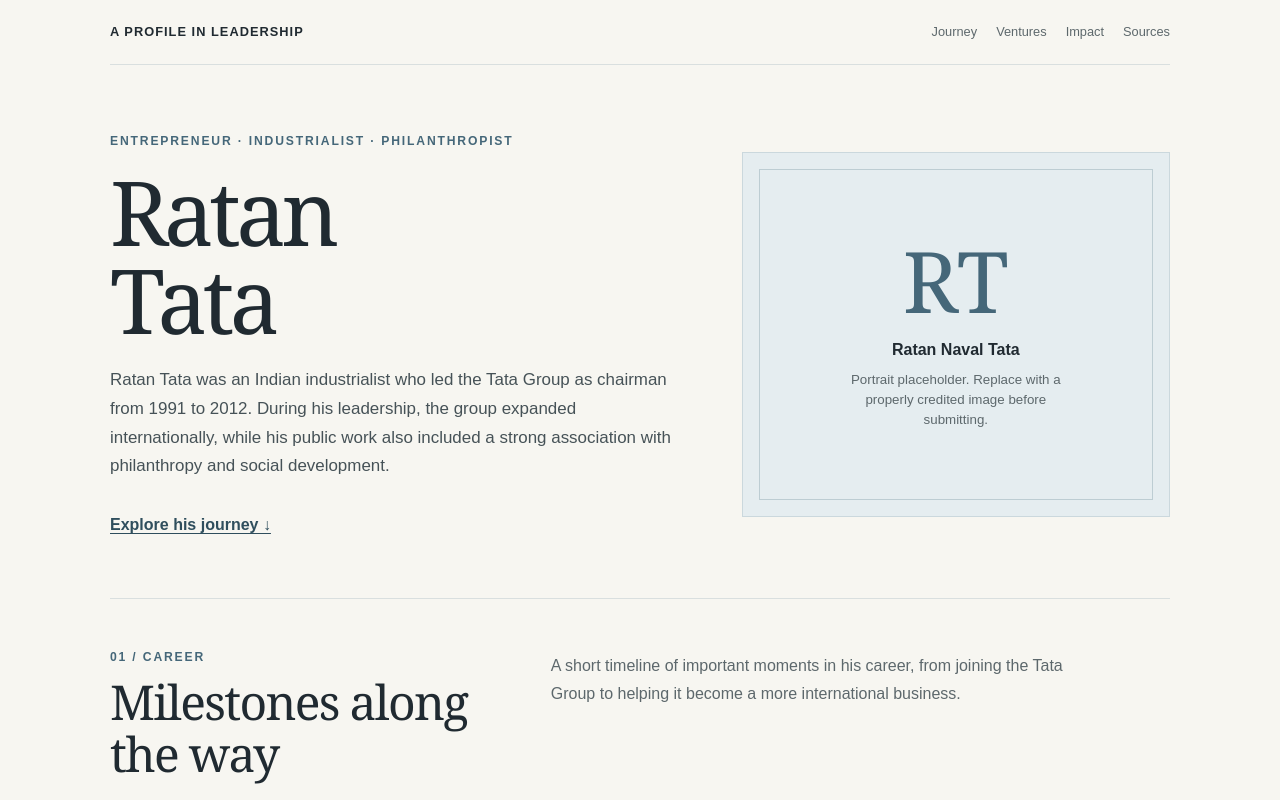
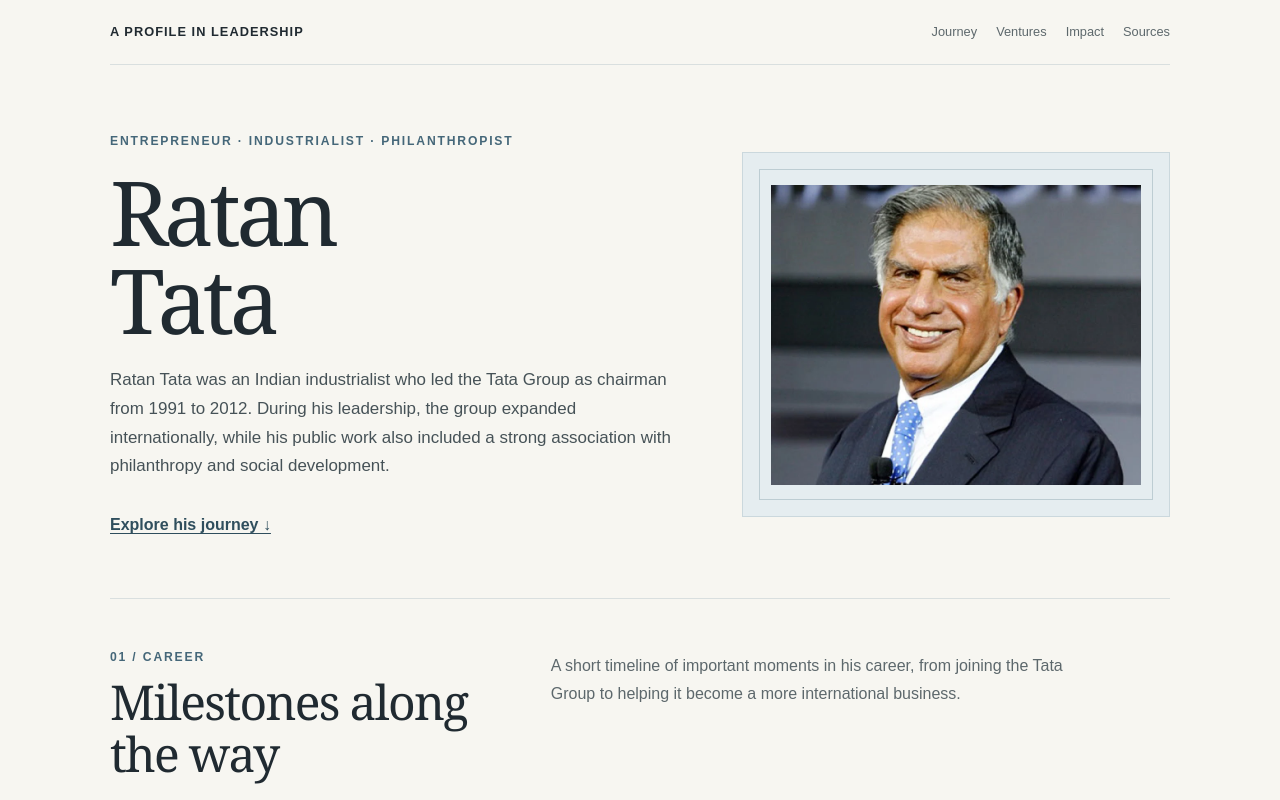
Before and after one commit to devanshii1/ratantatawebsite, a website: page index.html in a window 1280 px wide. Shown: the top 800 px of the page. Drawn offline with Linux system fonts and the light colour scheme.

Commit message:
Replace placeholder with Ratan Tata's portrait image
Added a portrait image of Ratan Tata and updated styles.

```diff
--- a/index.html
+++ b/index.html
@@ -15,6 +15,17 @@
       --muted: #5d686c;
       --line: #d9dfdf;
       --white: #fffefa;
+
+      .portrait-inner {
+         position: relative;
+         width: 100%;
+      }
+      .portrait-photo {
+        display: block;
+        width: 100%;
+        height: 300px;
+        object-fit: cover;
+      }
     }
     * { box-sizing: border-box; }
     html { scroll-behavior: smooth; }
@@ -122,11 +133,13 @@
           <a class="hero-link" href="#journey">Explore his journey ↓</a>
         </div>
         <div class="portrait" role="img" aria-label="Portrait placeholder for Ratan Tata">
-          <div class="portrait-inner">
-            <div class="initials">RT</div>
-            <strong>Ratan Naval Tata</strong>
-            <small>Portrait placeholder. Replace with a properly credited image before submitting.</small>
-          </div>
+            <div class="portrait-inner">
+              <img
+                src="./ratan-tata-3.webp"
+                alt="Portrait of Ratan Tata"
+                class="portrait-photo"
+              />
+            </div>
         </div>
       </section>
 
```
